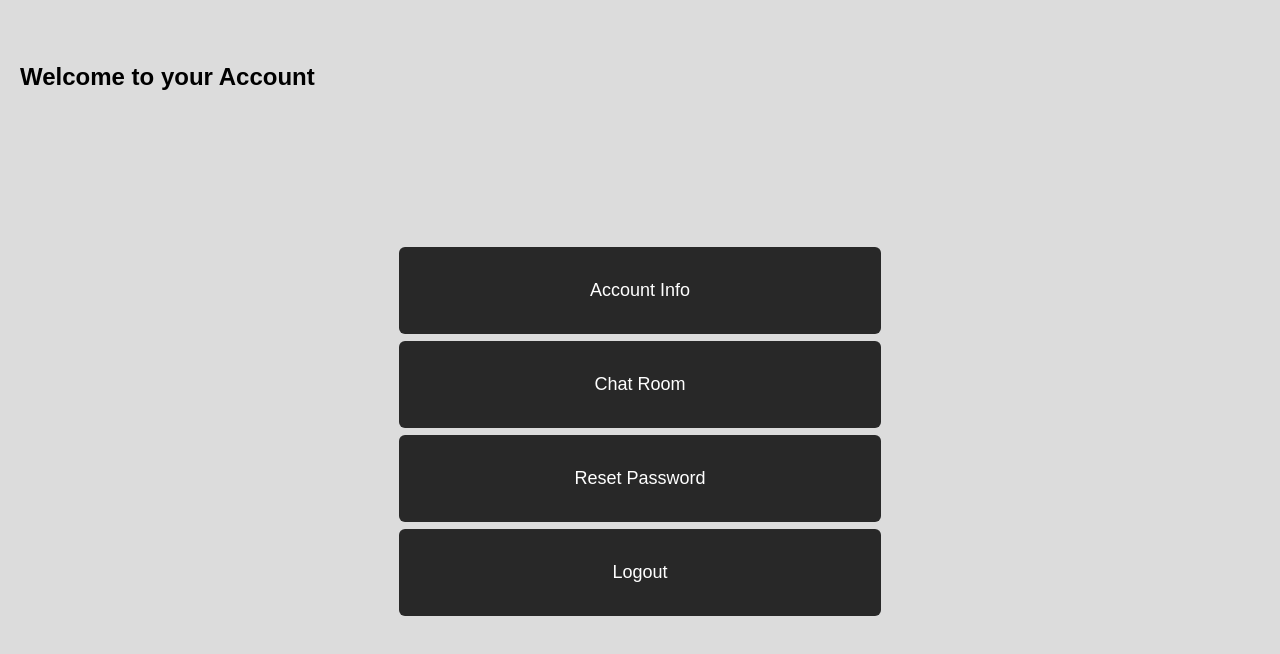
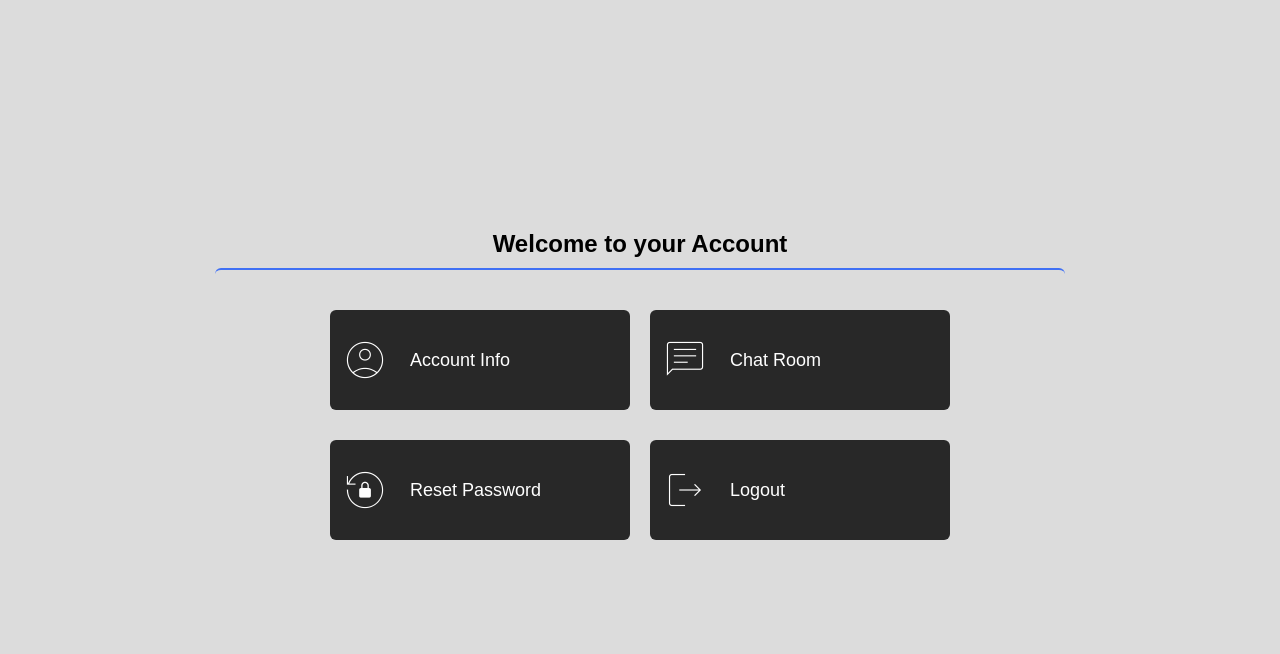
Before and after one commit to jordanrath/messaging-app, a React (Create React App) app: page /dashboard in a window 1280 px wide. Shown: the top 654 px of the page. Built offline with nearby package versions, Linux system fonts and the light colour scheme; no server answers; the database is empty; sample sign-in values are in the browser's storage.

Commit message:
import fixes and google icon additions to dashboard

```diff
--- a/public/index.html
+++ b/public/index.html
@@ -2,6 +2,7 @@
 <html lang="en">
   <head>
     <meta charset="utf-8" />
+    <link rel="stylesheet" href="https://fonts.googleapis.com/css2?family=Material+Symbols+Outlined:opsz,wght,FILL,GRAD@20..48,100..700,0..1,-50..200" />
     <!-- <link rel="icon" href="%PUBLIC_URL%/favicon.ico" /> -->
     <meta name="viewport" content="width=device-width, initial-scale=1" />
     <meta name="theme-color" content="#000000" />
--- a/src/App.js
+++ b/src/App.js
@@ -19,9 +19,6 @@ const App = () => {
           <Route exact path="/dashboard" element={<Dashboard />} />
         </Routes>
       </Router>
-      <section>
-         {/* {user ? <LiveChat firestore={firestore} /> : <SignIn auth={auth} />} */}
-      </section>
     </div>
   );
 };
--- a/src/Components/ChatRoom.js
+++ b/src/Components/ChatRoom.js
@@ -9,9 +9,7 @@ import {
 import { db } from '../Firebase';
 import Message from './Message';
 import SendMessage from './SendMessage';
-import { Link } from 'react-router-dom';
 import Menu from './Menu';
-import Reset from './Reset';
 
 const ChatRoom = () => {
   const [messages, setMessages] = useState([]);
--- a/src/Components/Dashboard.js
+++ b/src/Components/Dashboard.js
@@ -4,7 +4,6 @@ import { useNavigate } from "react-router-dom";
 import { auth, db, logout } from "../Firebase";
 import { query, collection, getDocs, where } from "firebase/firestore";
 import Modal from "./Modal";
-
 
 const Dashboard = () => {
     const [user, loading] = useAuthState(auth);
@@ -36,25 +35,24 @@ const Dashboard = () => {
     <div className="dashboard">
       <h2>Welcome to your Account {name}</h2>
       <div className="dashboard__container">
-        <div className="dashboard__box account-info">
           <Modal title='Account Info' name={name} email={user?.email} />
-        </div>
           {/* <div>You're currently logged in as {user?.email}.</div> */}
-        <div className="dashboard__box account-info">
         <button className="dashboard__btn" onClick={() => navigate('/chatroom')}>
-            Chat Room
+          <span className="material-symbols-outlined">
+            chat
+          </span>
+          <h4>Chat Room</h4>
         </button>
-        </div>
-        <div className="dashboard__box security">
         <button className="dashboard__btn" onClick={() => navigate('/reset')}>
-            Reset Password
+          <span className="material-symbols-outlined">
+            lock_reset
+          </span>
+          <h4>Reset Password</h4>
         </button>
-        </div>
-        <div className="dashboard__box chatroom">
        <button className="dashboard__btn" onClick={logout}>
-            Logout
+          <span className="material-symbols-outlined">logout</span>
+          <h4>Logout</h4>
         </button>
-        </div>
       </div>
     </div>
     <div
--- a/src/Components/Menu.js
+++ b/src/Components/Menu.js
@@ -1,5 +1,5 @@
 import React from 'react'
-import { Link, useNavigate } from 'react-router-dom'
+import { useNavigate } from 'react-router-dom'
 
 const Menu = () => {
     const navigate = useNavigate();
--- a/src/Components/Message.js
+++ b/src/Components/Message.js
@@ -23,6 +23,6 @@ const Message = ({ message }) => {
         </div>
     </div>
   )
-}
+};
 
 export default Message;
--- a/src/Components/Modal.js
+++ b/src/Components/Modal.js
@@ -15,6 +15,9 @@ const Modal = ({ title, name, email }) => {
   return (
     <>
         <button className='dashboard__btn' onClick={() => setOpen(true)}>
+        <span className="material-symbols-outlined">
+            account_circle
+        </span>
             Account Info
         </button>
         <OpenedModal
--- a/src/styles.css
+++ b/src/styles.css
@@ -23,9 +23,21 @@ body {
   background-color: #121212;
 }
 
-/* --------------General Styles--------------- */
+/* --------------General & Icon Styles--------------- */
 a {
   color: red;
+}
+
+.material-symbols-outlined {
+  font-variation-settings:
+  'FILL' 0,
+  'wght' 100,
+  'GRAD' 0,
+  'opsz' 48
+}
+
+.dashboard__btn span {
+  font-size: 50px;
 }
 
 /* --------------Login Styles--------------- */
@@ -195,30 +207,40 @@ input,
 
 .dashboard h2 {
   display: inherit;
-  justify-content: flex-start;
+  justify-content: center;
   width: 100%;
-  padding-left: 20px;
+  padding-bottom: 10px;
+}
+
+.dashboard h4 {
+  font-weight: 100;
 }
 
 .dashboard__container {
   display: flex;
-  flex-direction: column;
+  /* flex-direction: column; */
+  flex-wrap: wrap;
+  gap: 20px;
   justify-content: center;
   align-items: center;
-  width: 80%;
-  height: 80%;
+  max-width: 850px;
+  /* height: 80%; */
   text-align: center;
   /* background-color: #404040; */
   border-radius: 6px;
+  border-top: 2px solid var(--secondary);;
   padding: 30px;
 }
 
 .dashboard__btn {
+  display: flex;
+  align-items: center;
+  gap: 20px;
   padding: 10px;
   font-size: 18px;
   margin-top: 10px;
-  width: 100%;
-  height: 100%;
+  width: 300px;
+  height: 100px;
   border: none;
   border-radius: 6px;
   color: white;
@@ -230,14 +252,15 @@ input,
   background-color: #404040;
 }
 
-.dashboard div {
+/* .dashboard div {
   margin-top: 7px;
-}
+} */
 
 .dashboard__box {
   display: inherit;
   width: 50%;
-  height: 15%;
+  /* width: 50%;
+  height: 15%; */
 }
 
 /* ---------------Chat Room Styles--------------- */
```
Lines whose indentation alone changed are shown as unchanged.
